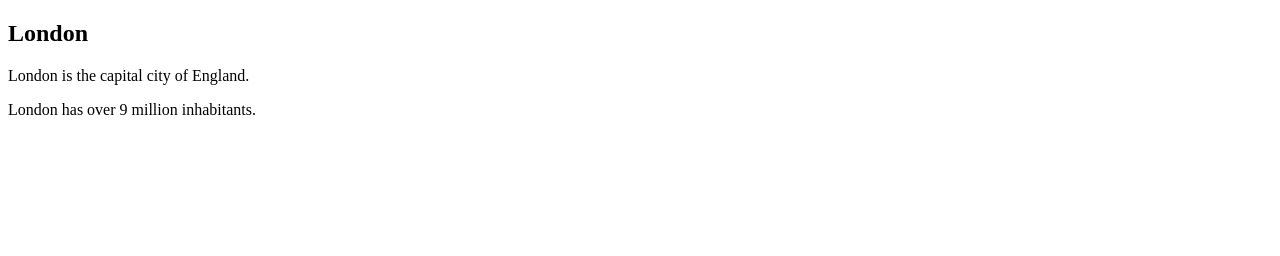
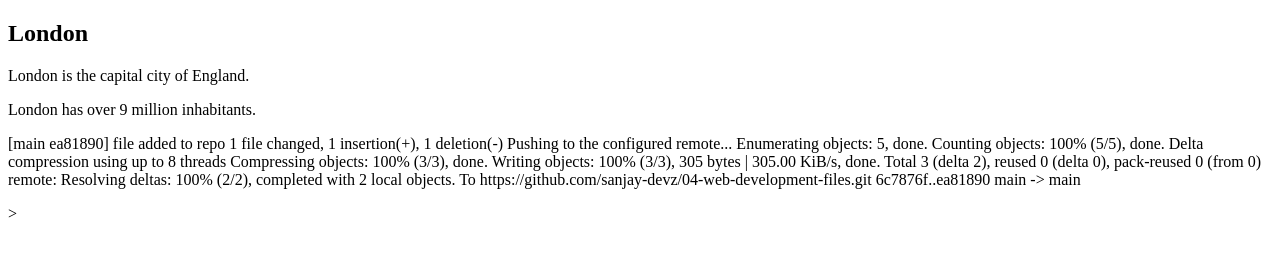
Before and after one commit to sanjay-devz/04-web-development-files, a plain HTML site: page sample.html in a window 1280 px wide. Drawn offline with Linux system fonts and the light colour scheme.

Commit message:
push command added to repo

```diff
--- a/sample.html
+++ b/sample.html
@@ -10,6 +10,21 @@
   <h2>London</h2>
   <p>London is the capital city of England.</p>
   <p>London has over 9 million inhabitants.</p>
-    </div>
+  <p>[main ea81890] file added to repo
+ 1 file changed, 1 insertion(+), 1 deletion(-)
+Pushing to the configured remote...
+Enumerating objects: 5, done.
+Counting objects: 100% (5/5), done.
+Delta compression using up to 8 threads
+Compressing objects: 100% (3/3), done.
+Writing objects: 100% (3/3), 305 bytes | 305.00 KiB/s, done.
+Total 3 (delta 2), reused 0 (delta 0), pack-reused 0 (from 0)
+remote: Resolving deltas: 100% (2/2), completed with 2 local objects.
+To https://github.com/sanjay-devz/04-web-development-files.git
+   6c7876f..ea81890  main -> main
+</p>>
+
+</div>
+
 </body>
 </html>
```
